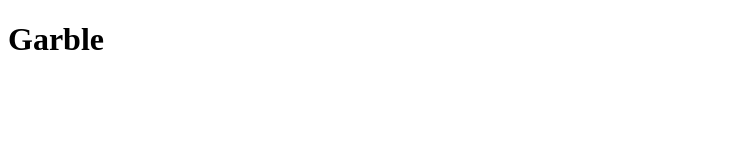
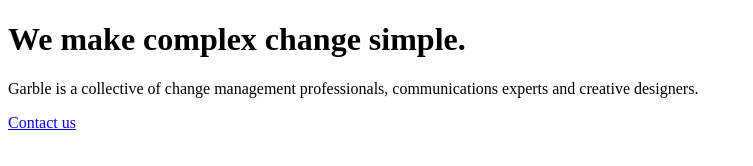
Before and after one commit to maxwellflood/garble, a website: page index.html in a window 1280 px wide. Shown: the whole page, without its empty margins (0-753 px from the left). Drawn offline with Linux system fonts and the light colour scheme.

Commit message:
update the index,html page

```diff
--- a/index.html
+++ b/index.html
@@ -7,6 +7,10 @@
     <title>Garble</title>
 </head>
 <body>
-    <h1>Garble</h1>
+    <h1>We make complex change simple.</h1>
+    <p>
+        Garble is a collective of change management professionals, communications experts and creative designers.
+    </p>
+    <a href="#">Contact us</a>
 </body>
 </html>
```
